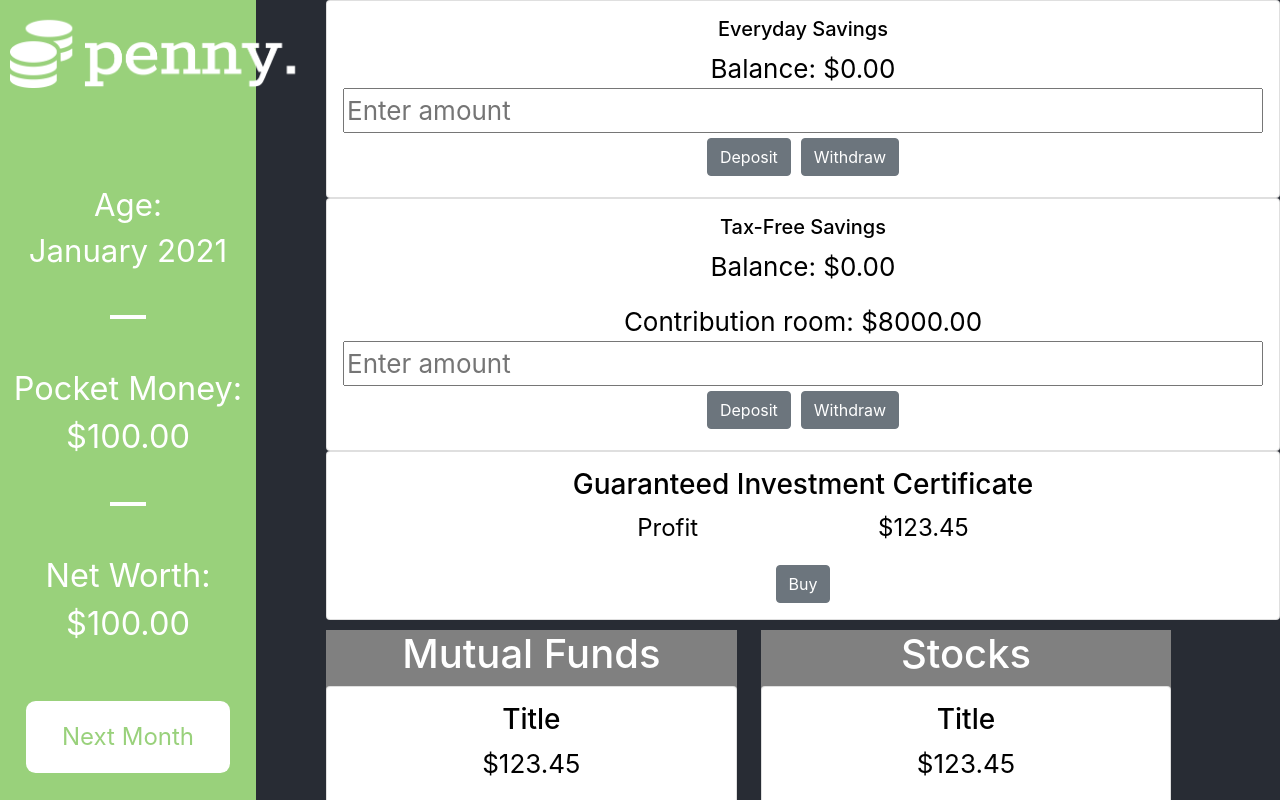
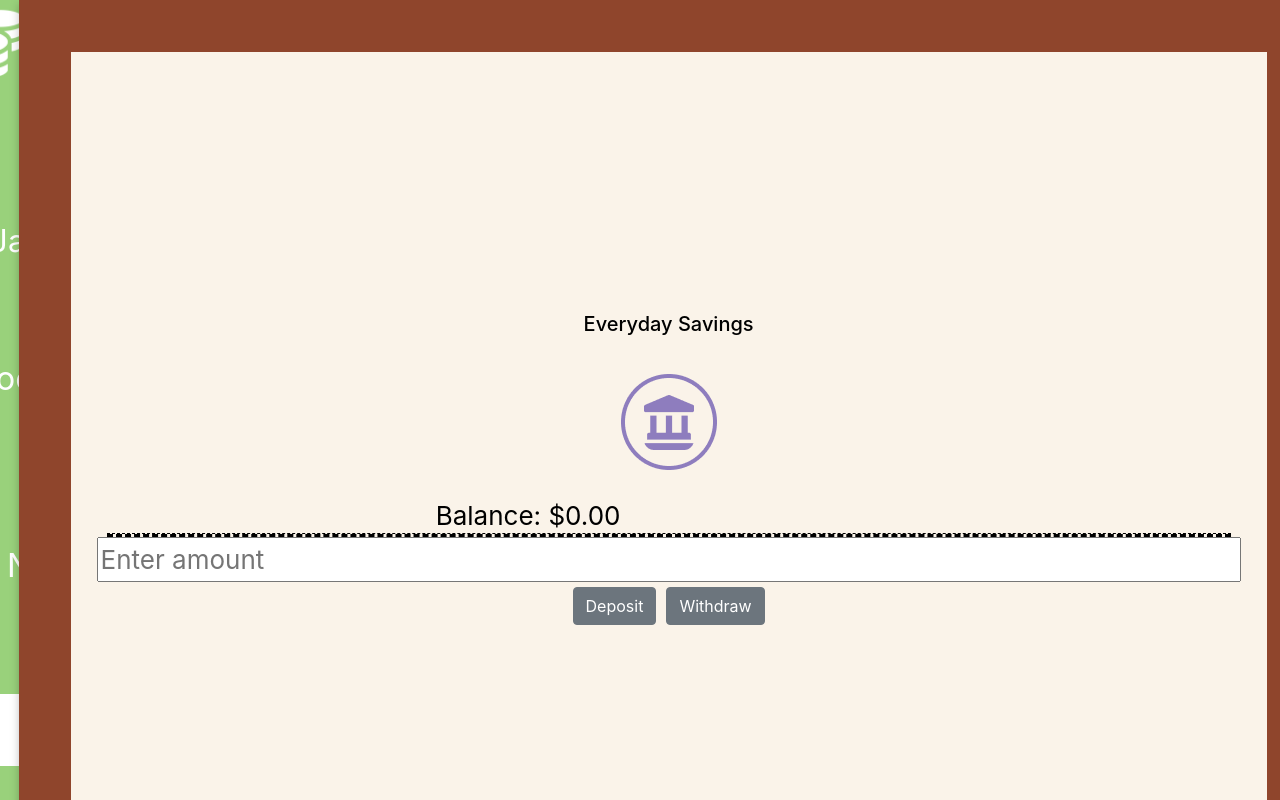
Before and after one commit to Cragzu/cmdf-2021, a React (Create React App) app: page / in a window 1280 px wide. Shown: the top 800 px of the page. Built offline with nearby package versions, Linux system fonts and the light colour scheme.

Commit message:
styled cards

```diff
--- a/src/App.css
+++ b/src/App.css
@@ -1,5 +1,6 @@
 .App {
   text-align: center;
+  overflow-x: hidden;
 }
 
 .App-logo {
@@ -39,22 +40,13 @@
 
 .sidebar {
   position: fixed;
-  top: 0;
-  bottom: 0;
-  left: 0;
   min-height: 100vh;
   width: 20vw;
-  padding: 10px;
-  padding-bottom: 1em;
   background-color: #99D17B;
 }
 
 .sidebar-img {
   height: 3em;
-}
-
-.sidebar-money {
-    font-size: 24px;
 }
 
 .prof-image {
@@ -113,11 +105,47 @@
   font-size: x-large;
 }
 
+.card-account{
+   background-color: #FAF3E9;
+   margin-left: 2.2em;
+   border: 2em solid #8f452c;
+   width: 50em;
+   height: 60em;
+   margin-right: 0;
+  filter: drop-shadow(0px 4px 4px rgba(0, 0, 0, 0.25));
+
+}
+
+.card-body{
+ text-align: center;
+ padding: 10em 1em;
+}
+
+.card-title{
+  padding-bottom: 1.5em;
+}
+
+.card-text{
+  /* position: absolute; */
+  width: 863px;
+  height: 21px;
+  /* left: 434px; */
+  top: 494px;
+  justify-content: left;
+}
+
+.proff-image {
+  padding-bottom: 1em;
+}
+
 .cash-account-deposit-confirmation {
   display: flex;
   flex-direction: column;
+  /* background-color: #FAF3E9; */
 }
-
+.gic{
+  position: relative;
+}
 .gis-block {
   display: inline-block;
   vertical-align: top;
--- a/src/components/Driver.js
+++ b/src/components/Driver.js
@@ -102,9 +102,9 @@ class Driver extends React.Component {
     render() {
         return (
             <div className={'Driver'}>
-                <div className="col-md-12">
+                <div className="col-md-15">
                     <div className="row">
-                        <div className="col-md-3">
+                        <div className="col-md-2">
                         <Sidebar
                         checkingAccountBalance={this.state.checkingAccountBalance.toFixed(2)}
                         currentNetWorth={this.state.currentNetWorth.toFixed(2)}
@@ -121,8 +121,9 @@ class Driver extends React.Component {
                             subtractBalanceSavingsOnClick={this.subtractBalanceSavings}
                             addBalanceTFSAOnClick={this.addBalanceTFSA}
                             subtractBalanceTFSAOnClick={this.subtractBalanceTFSA}
+
                         />
-                        <CashAccount
+                         <CashAccount
                             accountTypeIsTFSA={true}
                             tfsaAccountBalance={this.state.tfsaAccountBalance.toFixed(2)}
                             tfsaContributionRoom={this.state.tfsaContributionRoom.toFixed(2)}
@@ -131,7 +132,10 @@ class Driver extends React.Component {
                             addBalanceTFSAOnClick={this.addBalanceTFSA}
                             subtractBalanceTFSAOnClick={this.subtractBalanceTFSA}
                         />
+
+                        <div style={{paddingTop: "40em"}}>
                         <GIC />
+                        </div>
                         </div>
 
                     </div>
@@ -141,11 +145,11 @@ class Driver extends React.Component {
 
                         </div>
 
-                        <div className="col-md-4" style={{paddingTop: "10px"}}>
+                        <div className="col-md-4" style={{paddingTop: "40em"}}>
                             <MutualFunds />
                         </div>
 
-                        <div className="col-md-4" style={{paddingTop: "10px"}}>
+                        <div className="col-md-4" style={{paddingTop: "40em"}}>
                             <Stocks />
                         </div>
 
--- a/src/components/GIC.js
+++ b/src/components/GIC.js
@@ -7,6 +7,7 @@ class GIC extends React.Component {
 
     render() {
         return(
+            <div className="gic">
             <div className="card">
                 <div className="card-body">
                     <h3 style={{color: "black"}}>Guaranteed Investment Certificate</h3>
@@ -20,6 +21,7 @@ class GIC extends React.Component {
                     </div>
                 </div>
             </div>
+            </div>
         );
     }
 }
--- a/src/components/accounts/CashAccount.js
+++ b/src/components/accounts/CashAccount.js
@@ -1,5 +1,6 @@
 import {Component} from 'react';
 import PropTypes from "prop-types";
+import placeholderImg from "../../assets/Group 28.png";
 
 class CashAccount extends Component {
     constructor(props) {
@@ -15,7 +16,9 @@ class CashAccount extends Component {
         return (
             <div>
                 <h5 className={"card-title"} style={{color: "black"}}>{CashAccount.sentences.savings}</h5>
+                <img src={placeholderImg} className="proff-image"/>
                 <p className={"card-text"} style={{color: "black"}}>Balance: ${this.props.savingsAccountBalance}</p>
+                <div style={{ marginLeft: 10, marginRight: 10, borderTopWidth: 1, borderStyle: 'dashed', borderColor:'black'}}></div>
             </div>
         );
     }
@@ -74,7 +77,7 @@ class CashAccount extends Component {
     render() {
         return (
             <div>
-                <div className={"card"}>
+                <div className={"card-account"}>
                     <div className={"card-body"}>
                         {this.props.accountTypeIsTFSA ? this.renderTfsaAccount() : this.renderSavingsAccount()}
                         {this.renderDepositConfirmation()}
```
Also changed, not shown: src/assets/Group 28.png (added).
